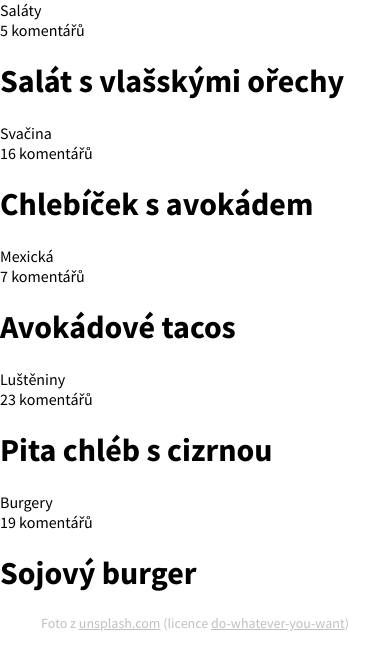
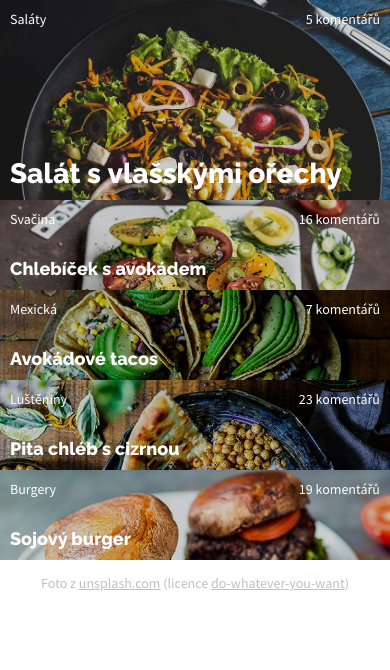
Before and after one commit to Digitalni-akademie-Web-Jaro-2020-Praha/ukol-recepty-marhra, a plain HTML site: page Veganska-varianta/index-level2-tezsi.html in a window 390 px wide. Drawn offline with Linux system fonts and the light colour scheme.

Commit message:
Hotovo bez media queries.

```diff
--- a/Veganska-varianta/index-level2-tezsi.html
+++ b/Veganska-varianta/index-level2-tezsi.html
@@ -9,27 +9,31 @@
       href="https://fonts.googleapis.com/css?family=Source+Sans+Pro:400,700|Raleway:600,800&amp;subset=latin-ext"
       rel="stylesheet"
     />
+    <link
+      href="https://fonts.googleapis.com/css?family=Raleway&display=swap&subset=latin-ext"
+      rel="stylesheet"
+    />
+
     <link rel="stylesheet" type="text/css" href="style.css" />
   </head>
   <body>
+    <div class="recepty">
       <!-- hlavni recept -->
-    <div class="recepty">
-      <div class="hlavni-recept">
+      <div class="hlavniRecept">
         <div class="meta">
           <div class="kategorie">Saláty</div>
           <div class="komentare">5 komentářů</div>
         </div>
-        <h1 class="nazev">Salát s&nbsp;vlašskými ořechy</h1>
+        <h1 class="hlavniNazev">Salát s&nbsp;vlašskými ořechy</h1>
       </div>
 
       <!-- maly recept 2 -->
-      <div class="male-recepty">
       <div class="recept2">
         <div class="meta">
           <div class="kategorie">Svačina</div>
           <div class="komentare">16 komentářů</div>
         </div>
-          <h1 class="nazev">Chlebíček s&nbsp;avokádem</h1>
+        <h2 class="nazev">Chlebíček s&nbsp;avokádem</h2>
       </div>
 
       <!-- maly recept 3 -->
@@ -38,7 +42,7 @@
           <div class="kategorie">Mexická</div>
           <div class="komentare">7 komentářů</div>
         </div>
-          <h1 class="nazev">Avokádové tacos</h1>
+        <h2 class="nazev">Avokádové tacos</h2>
       </div>
 
       <!-- maly recept 4 -->
@@ -47,7 +51,7 @@
           <div class="kategorie">Luštěniny</div>
           <div class="komentare">23 komentářů</div>
         </div>
-          <h1 class="nazev">Pita chléb s&nbsp;cizrnou</h1>
+        <h2 class="nazev">Pita chléb s&nbsp;cizrnou</h2>
       </div>
 
       <!-- maly recept 5 -->
@@ -56,8 +60,7 @@
           <div class="kategorie">Burgery</div>
           <div class="komentare">19 komentářů</div>
         </div>
-          <h1 class="nazev">Sojový burger</h1>
-        </div>
+        <h2 class="nazev">Sojový burger</h2>
       </div>
     </div>
 
--- a/Veganska-varianta/style.css
+++ b/Veganska-varianta/style.css
@@ -1,7 +1,12 @@
 /* nejsme vcerejsi, pouzivame moderni box model */
-html { box-sizing: border-box; }
-*, :after, :before { box-sizing: inherit; }
-
+html {
+  box-sizing: border-box;
+}
+*,
+:after,
+:before {
+  box-sizing: inherit;
+}
 
 /* -------------------------------------------------- */
 
@@ -17,23 +22,91 @@ notebook/pc:
 }
 */
 
-
 body {
-    margin: 0;
-    font-family: 'Source Sans Pro', sans-serif;
+  margin: 0;
+  font-family: "Source Sans Pro", sans-serif;
 }
 
 .paticka {
-    text-align: center;
-    font-size: 14px;
-    color: silver;
+  text-align: center;
+  font-size: 14px;
+  color: silver;
 }
 
 .paticka a {
-    color: silver;
+  color: silver;
 }
-
 
 /* ------------------------------- */
 /* ----- DOLE BUDE TVOJE CSS ----- */
 /* ------------------------------- */
+
+.hlavniRecept {
+  background-image: linear-gradient(rgba(0, 0, 0, 0.2), rgba(0, 0, 0, 0.2)),
+    url(images/salat.jpg);
+  background-repeat: no-repeat;
+  background-size: cover;
+  min-height: 200px;
+  position: relative;
+  width: 100%;
+}
+.recept2 {
+  background-image: linear-gradient(rgba(0, 0, 0, 0.2), rgba(0, 0, 0, 0.2)),
+    url(images/chlebicek.jpg);
+}
+.recept3 {
+  background-image: linear-gradient(rgba(0, 0, 0, 0.2), rgba(0, 0, 0, 0.2)),
+    url(images/tacos.jpg);
+}
+
+.recept4 {
+  background-image: linear-gradient(rgba(0, 0, 0, 0.2), rgba(0, 0, 0, 0.2)),
+    url(images/cizrna.jpg);
+}
+
+.recept5 {
+  background-image: linear-gradient(rgba(0, 0, 0, 0.2), rgba(0, 0, 0, 0.2)),
+    url(images/burger.jpg);
+}
+
+.recept2,
+.recept3,
+.recept4,
+.recept5 {
+  background-repeat: no-repeat;
+  background-size: cover;
+  min-height: 90px;
+  width: 100%;
+}
+
+.meta {
+  font-family: "Source Sans Pro", sans-serif;
+  font-size: 14px;
+  font-weight: 400;
+  display: flex;
+  justify-content: space-between;
+  padding: 10px;
+  color: white;
+}
+
+h1.hlavniNazev {
+  font-family: "Raleway", sans-serif;
+  font-weight: 800;
+  font-size: 28px;
+  color: white;
+  padding-left: 10px;
+  margin: 0;
+  position: absolute;
+  bottom: 10px;
+}
+
+.nazev {
+  font-family: "Raleway", sans-serif;
+  font-weight: 800;
+  font-size: 18px;
+  color: white;
+  padding-left: 10px;
+  margin: 0;
+  position: relative;
+  bottom: -20px;
+}
```
Lines whose indentation alone changed are shown as unchanged.
